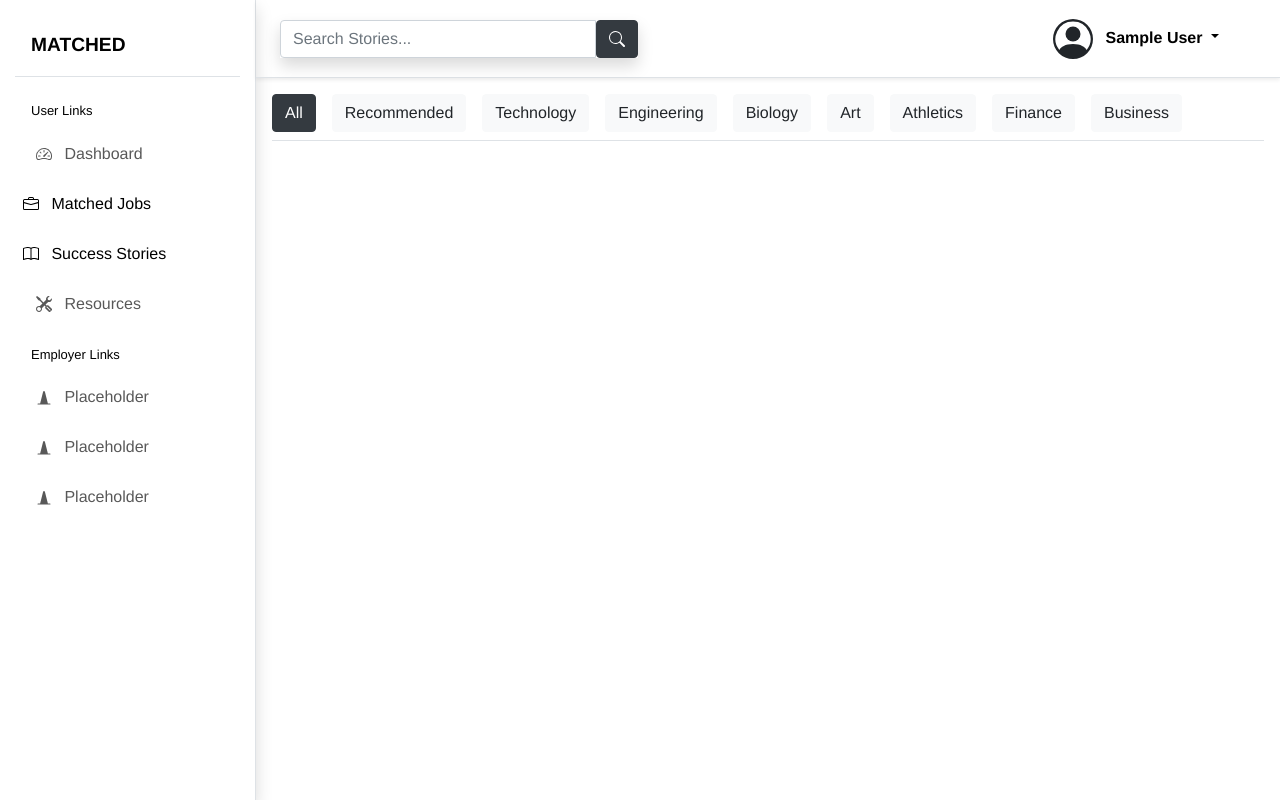
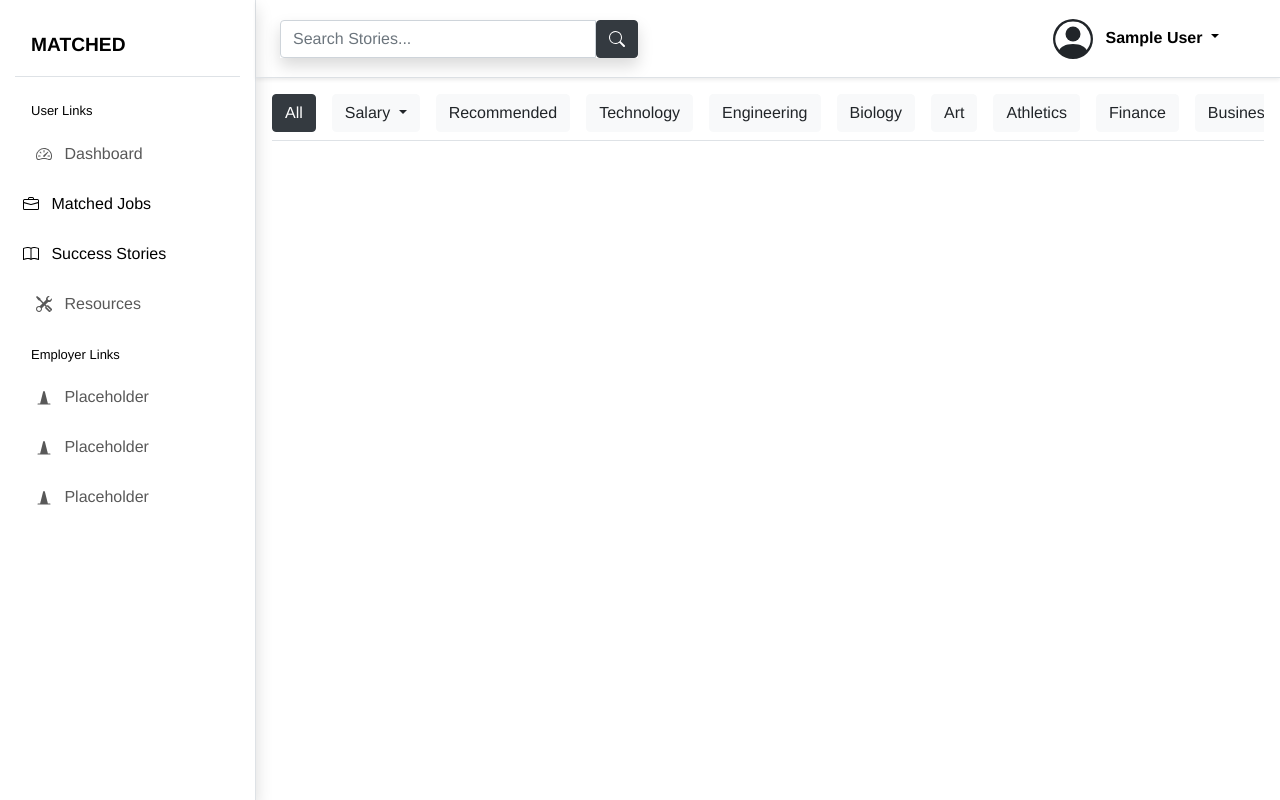
Before and after one commit to nerbGG/Matched, a Django app: page /success-stories/ in a window 1280 px wide. Run offline with Django 4.2, Linux system fonts and the light colour scheme; the visitor is signed in with stand-in values (Sample User, id 1); some libraries are stand-ins or nearby versions.

Commit message:
filtering by jobs

```diff
--- a/Apply/views.py
+++ b/Apply/views.py
@@ -297,12 +297,62 @@ def filtered_jobs(request, selected_filter):
         return render(request, "home.html", {"message": message})
 
 
+def filter_by_salary(request, job_list, salary_filter):
+    salary_filtered_list = []
+    for job in job_list:
+        sal = int(salary_filter)
+        if job.expected_salary >= sal:
+            salary_filtered_list.append(job)
+    return salary_filtered_list
+
+
+def filtered_jobs_salary(request, selected_filter, salary_filter):
+    if request.user.is_authenticated:
+        if request.method == "POST":
+            save_or_remove_job(request)
+        user = User.objects.get(username=request.user.username)
+        user_intrest = user.profile.interests
+        matched_jobs = []
+        saved_jobs_dict = get_saved_jobs(request)
+        if selected_filter == "saved":
+            salary_filtered = filter_by_salary(request, user.profile.saved_jobs.all(), salary_filter)
+            return render(request, "content.html", {"fields": fields,
+                                                "contents": salary_filtered,
+                                                "saved_jobs": saved_jobs_dict,
+                                                "link_url": "/jobs/",
+                                                "active": selected_filter})
+        elif selected_filter == "all":
+            salary_filtered = filter_by_salary(request, Jobs.objects.all(), salary_filter)
+            return render(request, "content.html", {"fields": fields,
+                                                    "contents": salary_filtered,
+                                                    "saved_jobs": saved_jobs_dict,
+                                                    "link_url": "/jobs/",
+                                                    "active": selected_filter})
+        else:
+            for job in Jobs.objects.all():
+                if selected_filter == "recommended":
+                    matches = contains(job.interests, user_intrest)
+                else:
+                    matches = contains_string(job.interests, selected_filter)
+                if matches is True:
+                    matched_jobs.append(job)
+            salary_filtered = filter_by_salary(request, matched_jobs, salary_filter)
+            return render(request, "content.html", {"fields": fields,
+                                                "contents": salary_filtered,
+                                                "saved_jobs": saved_jobs_dict,
+                                                "link_url": "/jobs/",
+                                                "active": selected_filter})
+    else:
+        message = "You need to be logged in to access the jobs page"
+        return render(request, "home.html", {"message": message})
+
+
 def get_stories():
     story_list = []
     profile_list = Profile.objects.all()
     for profile in profile_list:
         if not profile.success_story == "":
-            story = {"user": {"firstname":profile.user.first_name, "lastname":profile.user.last_name},
+            story = {"user": {"firstname": profile.user.first_name, "lastname": profile.user.last_name},
                      "story": profile.success_story,
                      "interests": profile.interests}
             story_list.append(story)
--- a/Matched/urls.py
+++ b/Matched/urls.py
@@ -32,7 +32,8 @@ urlpatterns = [
     path("resume/", apply_views.test),
     path("story/<username>", apply_views.story_view, name="successStoryView"),
     path("success-stories/", apply_views.all_success_stories, name="allTheUsersSuccessStories"),
-    path("success-stories/<selected_filter>", apply_views.filtered_success_stories),
+    path("success-stories/<selected_filter>/", apply_views.filtered_success_stories),
+    path("jobs/<selected_filter>/<salary_filter>/", apply_views.filtered_jobs_salary),
     path("jobs/<selected_filter>/", apply_views.filtered_jobs),
     path('accounts/login/reset_password/', auth_views.PasswordResetView.as_view(template_name='password_reset.html'), name='reset_password'),
     path('reset_password_sent/', auth_views.PasswordResetDoneView.as_view(template_name='password_reset_content.html'), name ='password_reset_done'),
--- a/Templates/content.html
+++ b/Templates/content.html
@@ -26,6 +26,20 @@
                         <h5 class="btn btn-light fields mr-3 filter">All</h5>
                     {% endif %}
                 </a>
+                 <a class="btn btn-light mr-3 h-75 dropdown-toggle" href="#" role="button" id="dropdownMenuLink" data-toggle="dropdown" aria-haspopup="true" aria-expanded="false">
+                   Salary
+                </a>
+                <div class="dropdown-menu shadow" aria-labelledby="dropdownMenuLink">
+                    <label class="text-center w-100">Greater Than</label>
+                    <a class="dropdown-item text-center" href="/jobs/{{ active }}/50000">$50,000</a>
+                    <a class="dropdown-item text-center" href="/jobs/{{ active }}/75000">$75,000</a>
+                    <a class="dropdown-item text-center" href="/jobs/{{ active }}/100000">$100,000</a>
+                    <a class="dropdown-item text-center" href="/jobs/{{ active }}/150000">$150,000</a>
+                    <a class="dropdown-item text-center" href="/jobs/{{ active }}/175000">$175,000</a>
+                    <a class="dropdown-item text-center" href="/jobs/{{ active }}/200000">$200,000</a>
+                    <a class="dropdown-item text-center" href="/jobs/{{ active }}/250000">$250,000</a>
+                    <a class="dropdown-item text-center" href="/jobs/{{ active }}/805000">$805,000</a>
+                </div>
                 <a href="{{ link_url }}recommended">
                     {% if active == "recommended" %}
                         <h5 class="btn btn-dark mr-3 filter"> Recommended</h5>
@@ -42,6 +56,7 @@
                         {% endif %}
                     </a>
                 {% endif %}
+
                 {% for field in fields %}
                     <a href="{{link_url}}{{ field.0 }}">
                         {% if active == field.0 %}
@@ -62,7 +77,7 @@
                             <input class="d-none" name="selected_job" value={{ content.id }}>
                             <div class="w-100 h-100 d-flex flex-column">
                                 <h4> <strong>{{ content.position.title }}</strong></h4>
-                                <h5> {{ content.company.title }}</h5>
+                                <h5> {{ content.company.title }} </h5>
                                 <h5>Expected Salary: ${{ content.expected_salary }}</h5>
                                 <div class="p-1 d-flex flex-row">
                                     {% for field in content.interests %}
```
